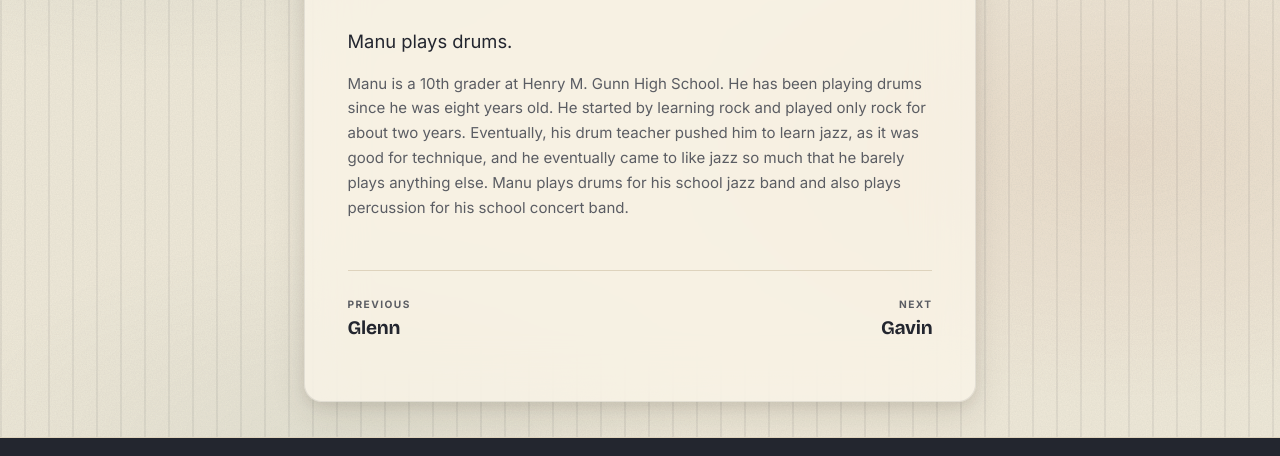
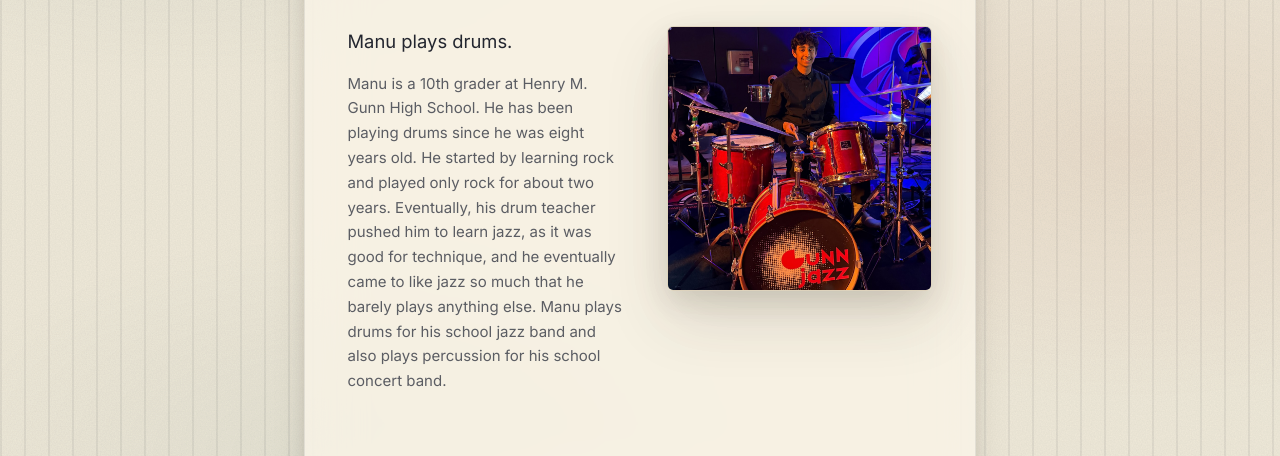
Before and after one commit to manukallahalla/TheTankCombo, a website built with Vite: page manu.html in a window 1280 px wide. Shown: the part 316-772 px from the top of the page. Built offline with nearby package versions, Linux system fonts and the light colour scheme.

Commit message:
Add photo to Manu's bio page and match layout formatting with Gavin's page

```diff
--- a/manu.html
+++ b/manu.html
@@ -38,10 +38,15 @@
     </div>
   </div>
 
-  <div class="bio-body">
-    <!-- Replace the paragraph below with Manu's real bio. -->
-    <p class="lead">Manu plays drums.</p>
-    <p class="bio-todo">Manu is a 10th grader at Henry M. Gunn High School. He has been playing drums since he was eight years old. He started by learning rock and played only rock for about two years. Eventually, his drum teacher pushed him to learn jazz, as it was good for technique, and he eventually came to like jazz so much that he barely plays anything else. Manu plays drums for his school jazz band and also plays percussion for his school concert band.</p>
+  <div class="bio-content">
+    <div class="bio-body">
+      <!-- Replace the paragraph below with Manu's real bio. -->
+      <p class="lead">Manu plays drums.</p>
+      <p class="bio-todo">Manu is a 10th grader at Henry M. Gunn High School. He has been playing drums since he was eight years old. He started by learning rock and played only rock for about two years. Eventually, his drum teacher pushed him to learn jazz, as it was good for technique, and he eventually came to like jazz so much that he barely plays anything else. Manu plays drums for his school jazz band and also plays percussion for his school concert band.</p>
+    </div>
+    <div class="bio-photo">
+      <img src="manu.jpg" alt="Manu">
+    </div>
   </div>
 
   <nav class="bio-nav" aria-label="Other players">
```
Also changed, not shown: manu.jpg (added).
